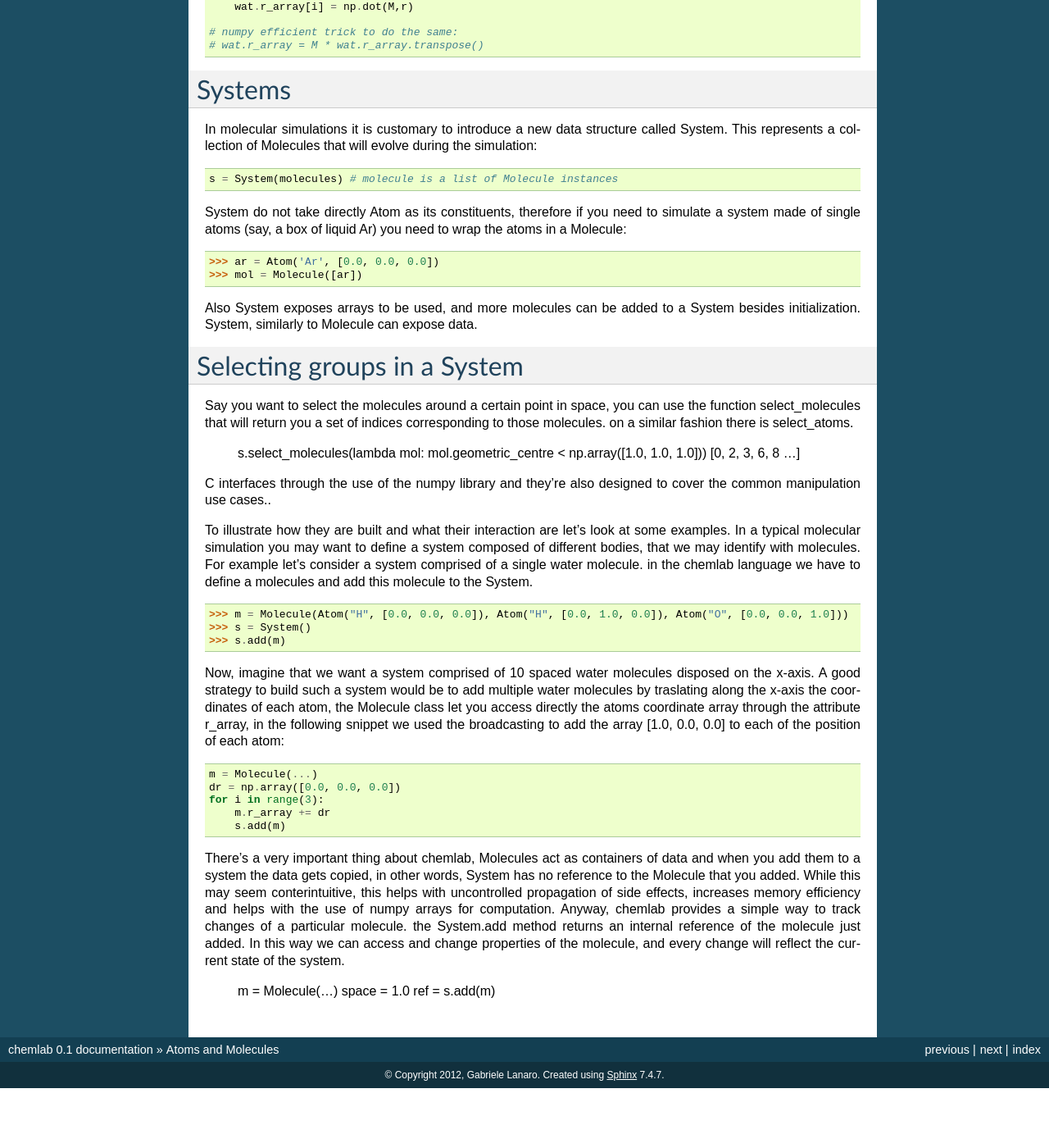
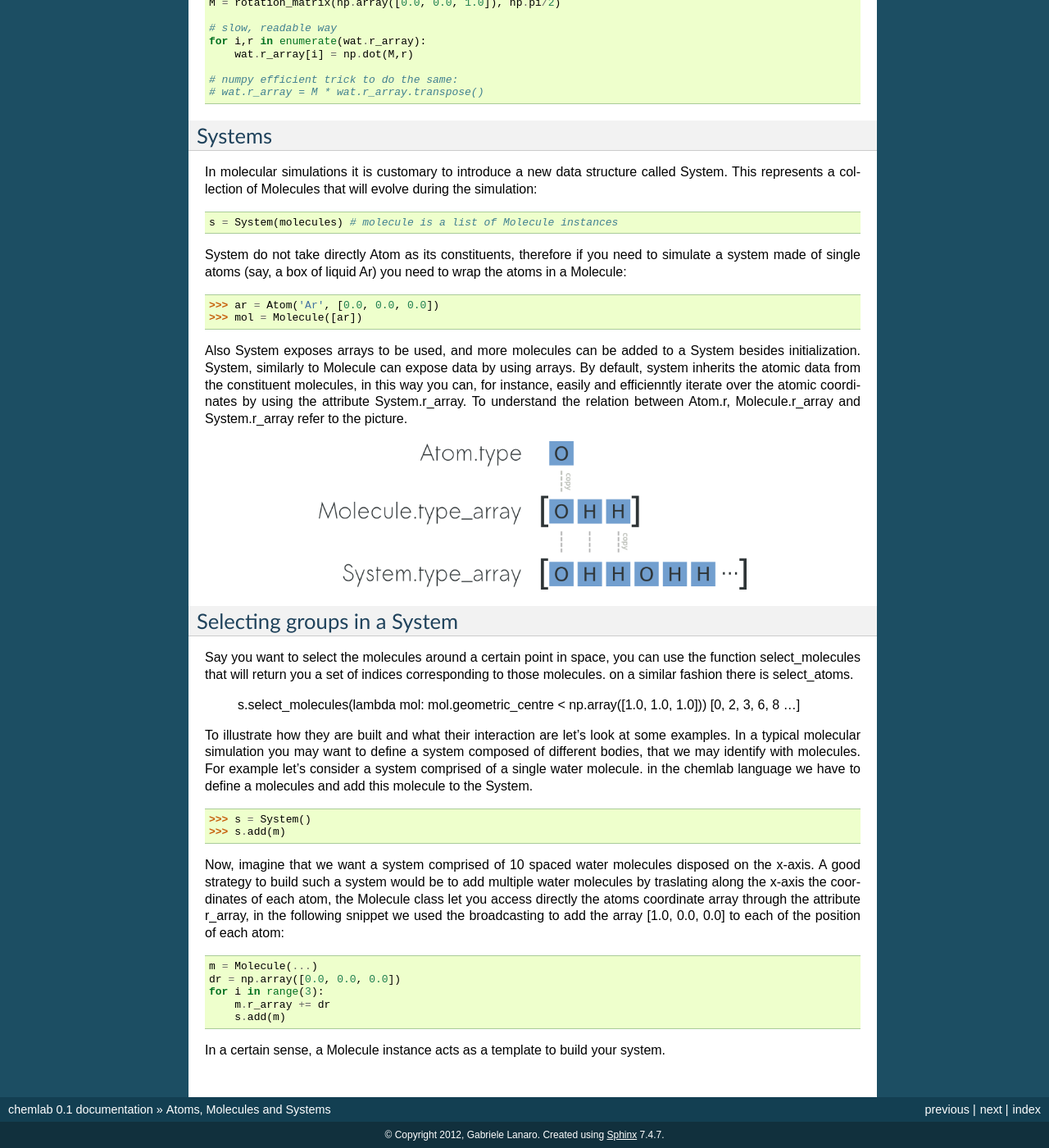
Before and after one commit to chemlab/chemlab, a Sphinx documentation site: the page built from docs/core.rst, in a window 1280 px wide and 1400 px high, scrolled down 931 px. Shown: the whole window at 82% size. Built offline with Sphinx 7.4.7, drawn with Linux system fonts in a browser that asks for light colours; formulas are drawn with MathJax 3; before the commit the page ends 2258 px from its top, so only the background shows below that; some of the changed text lies outside the part shown.

Commit message:
Update core.rst

```diff
--- a/docs/core.rst
+++ b/docs/core.rst
@@ -1,5 +1,6 @@
-Atoms and Molecules
--------------------
+============================
+Atoms, Molecules and Systems
+============================
 
 In chemlab, atoms can be represented using the Atom data structure,
 and it contains some common information about our particles like type,
@@ -43,12 +44,17 @@ and we want to displace it randomly in a box, this is easily
 accomplished by initializing a Molecule around the origin and
 translating it.::
 
-    import numpy
-    wat = Molecule(...)
+    import numpy as np
+
+    wat = Molecule(Atom("H", [0.0, 0.0, 0.0]),
+                   Atom("H", [0.0, 1.0, 0.0]),
+                   Atom("O", [0.0, 0.0, 1.0]))
+
     wat.r_array += np.random.rand(3)
 
-Using the same principles you can also apply other kind of transformation such as matrices.
-You can for example rotate the molecule about 90 degrees around the z-axis::
+Using the same principles you can also apply other kind of
+transformation such as matrices.  You can for example rotate the
+molecule about 90 degrees around the z-axis::
 
     from chemlab.transformations import rotation_matrix
 
@@ -80,7 +86,15 @@ Ar) you need to wrap the atoms in a Molecule::
 
 Also System exposes arrays to be used, and more molecules can be added
 to a System besides initialization. System, similarly to Molecule can
-expose data.
+expose data by using arrays. By default, system inherits the atomic
+data from the constituent molecules, in this way you can, for
+instance, easily and efficienntly iterate over the atomic coordinates by
+using the attribute System.r_array. To understand the relation between
+Atom.r, Molecule.r_array and System.r_array refer to the picture.
+
+.. image:: _static/core_types_copy.png
+      :scale: 70 %
+      :align: center
 
 
 
@@ -93,26 +107,24 @@ will return you a set of indices corresponding to those molecules. on a similar
     s.select_molecules(lambda mol: mol.geometric_centre < np.array([1.0, 1.0, 1.0]))
     [0, 2, 3, 6, 8 ...]
 
---------------------
-chemlab provides some data structures to handle the physical objects useful
-in molecular simulation. They are optimized for efficiency and compatibility with
-C interfaces through the use of the numpy library and they're also designed to
-cover the common manipulation use cases..
+To illustrate how they are built and what their interaction are let's
+look at some examples.  In a typical molecular simulation you may want
+to define a system composed of different bodies, that we may identify
+with molecules. For example let's consider a system comprised of a
+single water molecule. in the chemlab language we have to define a
+molecules and add this molecule to the System.
 
-To illustrate how they are built and what their interaction are let's look at some examples.
-In a typical molecular simulation you may want to define a system composed of different bodies, that
-we may identify with molecules. For example let's consider a system comprised of a single water molecule. in the
-chemlab language we have to define a molecules and add this molecule to the System.
 
-    >>> m = Molecule(Atom("H", [0.0, 0.0, 0.0]), Atom("H", [0.0, 1.0, 0.0]), Atom("O", [0.0, 0.0, 1.0]))
     >>> s = System()
     >>> s.add(m)
 
-Now, imagine that we want a system comprised of 10 spaced water molecules disposed on the x-axis. A good
-strategy to build such a system would be to add multiple water molecules by
-traslating along the x-axis the coordinates of each atom, the Molecule class let you access directly the
-atoms coordinate array through the attribute r_array, in the following snippet we used the
-broadcasting to add the array [1.0, 0.0, 0.0] to each of the position of each atom::
+Now, imagine that we want a system comprised of 10 spaced water
+molecules disposed on the x-axis. A good strategy to build such a
+system would be to add multiple water molecules by traslating along
+the x-axis the coordinates of each atom, the Molecule class let you
+access directly the atoms coordinate array through the attribute
+r_array, in the following snippet we used the broadcasting to add the
+array [1.0, 0.0, 0.0] to each of the position of each atom::
 
     m = Molecule(...)
     dr = np.array([0.0, 0.0, 0.0])
@@ -120,14 +132,5 @@ broadcasting to add the array [1.0, 0.0, 0.0] to each of the position of each at
         m.r_array += dr
         s.add(m)
 
-There's a very important thing about chemlab, Molecules act as containers of data and when you add them
-to a system the data gets copied, in other words, System has no reference to the Molecule that you added.
-While this may seem conterintuitive, this helps with uncontrolled propagation of side effects, increases memory
-efficiency and helps with the use of numpy arrays for computation. Anyway, chemlab provides a simple way to track
-changes of a particular molecule. the System.add method returns an internal reference of the
-molecule just added. In this way we can access  and change properties of the molecule,
-and every change will reflect the current state of the system.
-
-    m = Molecule(...)
-    space = 1.0
-    ref = s.add(m)
+In a certain sense, a Molecule instance acts as a template to build your
+system.
```
Also changed, not shown: docs/_static/core_types_copy.png (added).
